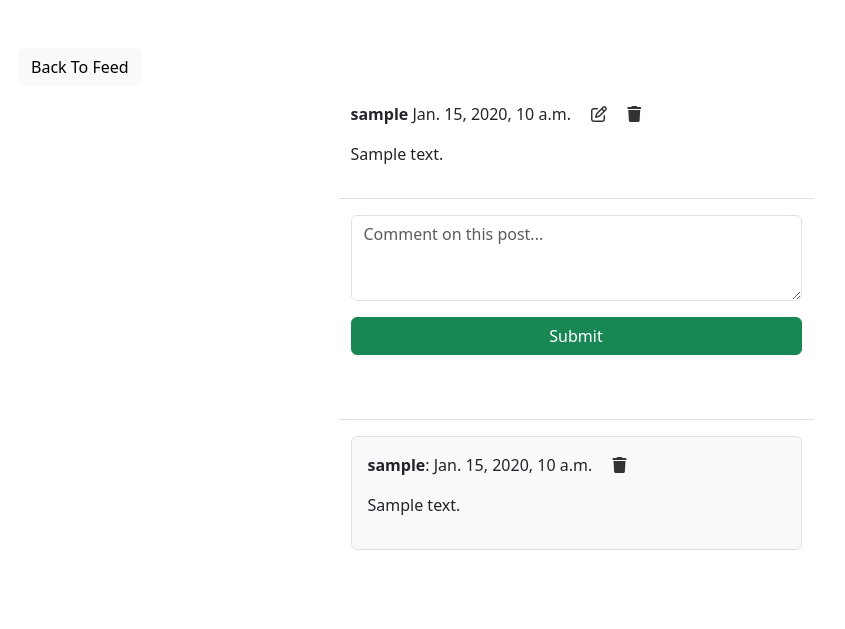
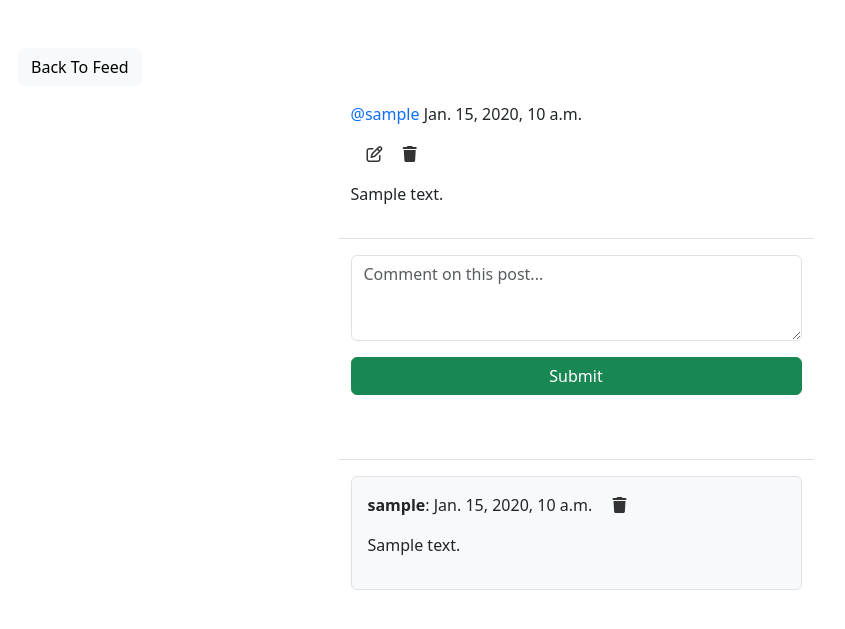
Before and after one commit to aaron-wearne/diss-2024, a Django app: page /social/post/1 in a window 1280 px wide. Shown: the part 56-685 px from the top of the page, without its empty margins (64-909 px from the left). Run offline with Django 4.2, Linux system fonts and the light colour scheme; a user stored in the database is signed in; tables that the repository leaves empty hold one stand-in row (values such as "Sample post"); some libraries are stand-ins or nearby versions.

Commit message:
allow for clicking on profile in the post detail

```diff
--- a/Project/social/templates/social/post_detail.html
+++ b/Project/social/templates/social/post_detail.html
@@ -11,7 +11,10 @@
 
     <div class="row justify-content-center mt-3">
         <div class="col-md-5 col-sm-12 border-bottom pb-3">
-            <p><strong>{{ post.author }}</strong> {{ post.created_on }}
+            <p>
+                <a style="text-decoration: none" class="text-primary" href="{% url 'profile' post.author.profile.pk %}">
+                @{{ post.author }}</a> {{ post.created_on }}
+                </p>
             {% if request.user == post.author %}
                 <a href="{% url 'post-edit' post.pk %}" style="color: #333; margin-left: 1rem;"><i class="far fa-edit"></i></a>
                 <a href="{% url 'post-delete' post.pk %}" style="color: #333; margin-left: 1rem;"><i class="fas fa-trash"></i></a>
```
